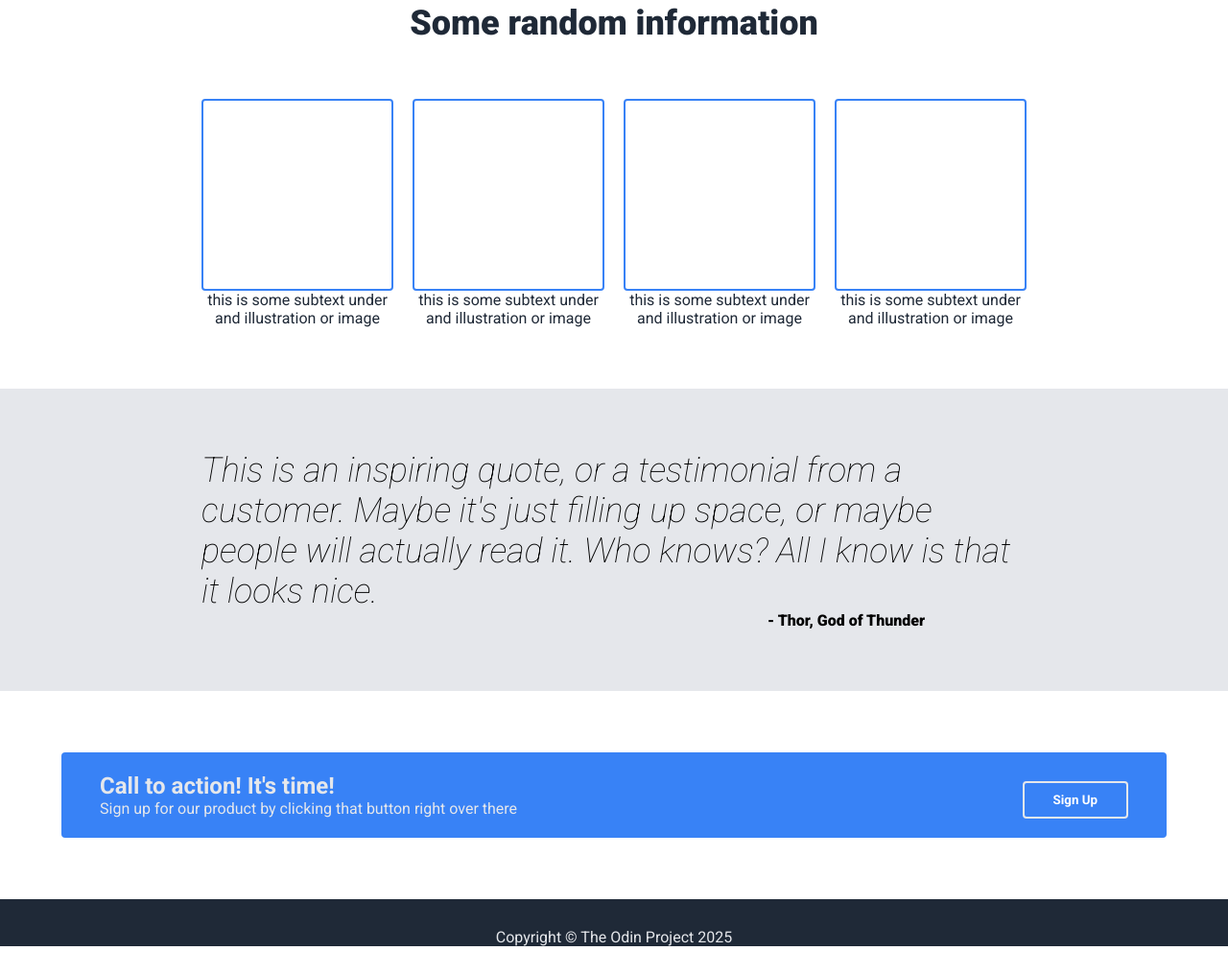
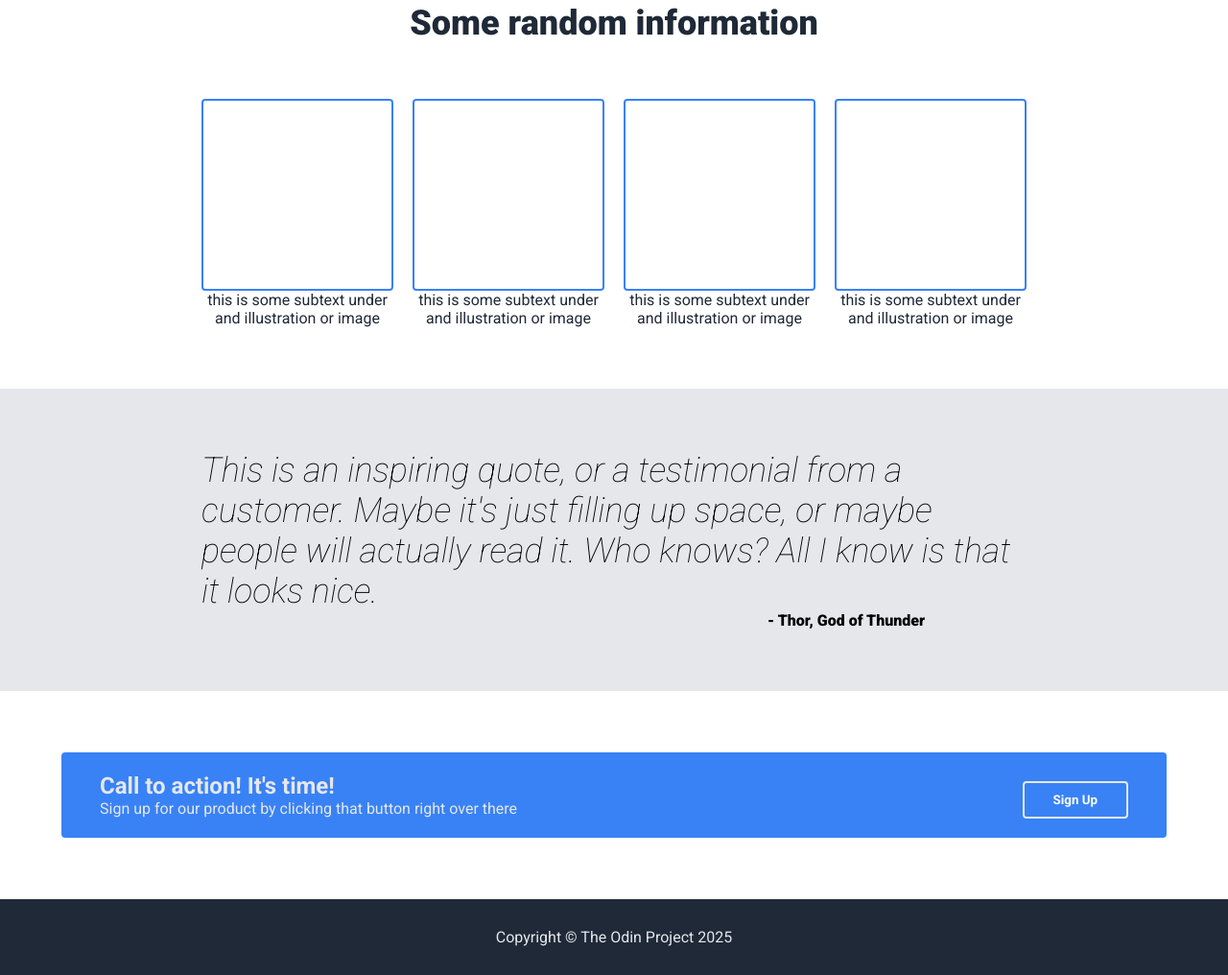
Before and after one commit to ezhostforall/odin-landing-page, a plain HTML site: page index.html in a window 1280 px wide. Shown: the part 554-1570 px from the top of the page at 96% size. Before the commit the page ends 1540 px from the top, so only its background shows below. Drawn offline with Linux system fonts and the light colour scheme.

Commit message:
Fixed footer padding again

```diff
--- a/styles.css
+++ b/styles.css
@@ -149,5 +149,4 @@ footer {
     background-color: var(--bg-color-dark);
     color: var(--text-color-light);
     padding: 30px 0;
-    padding-bottom: 0px;
 }
```
